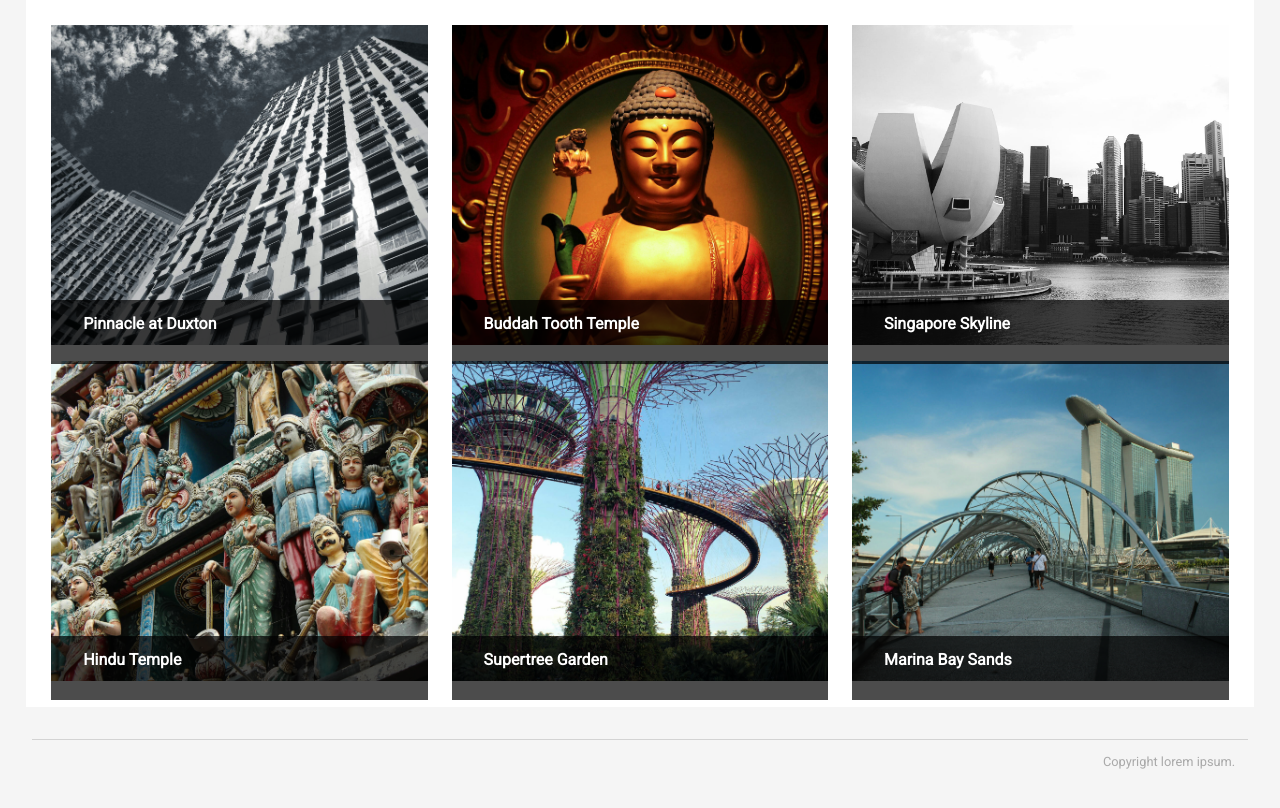
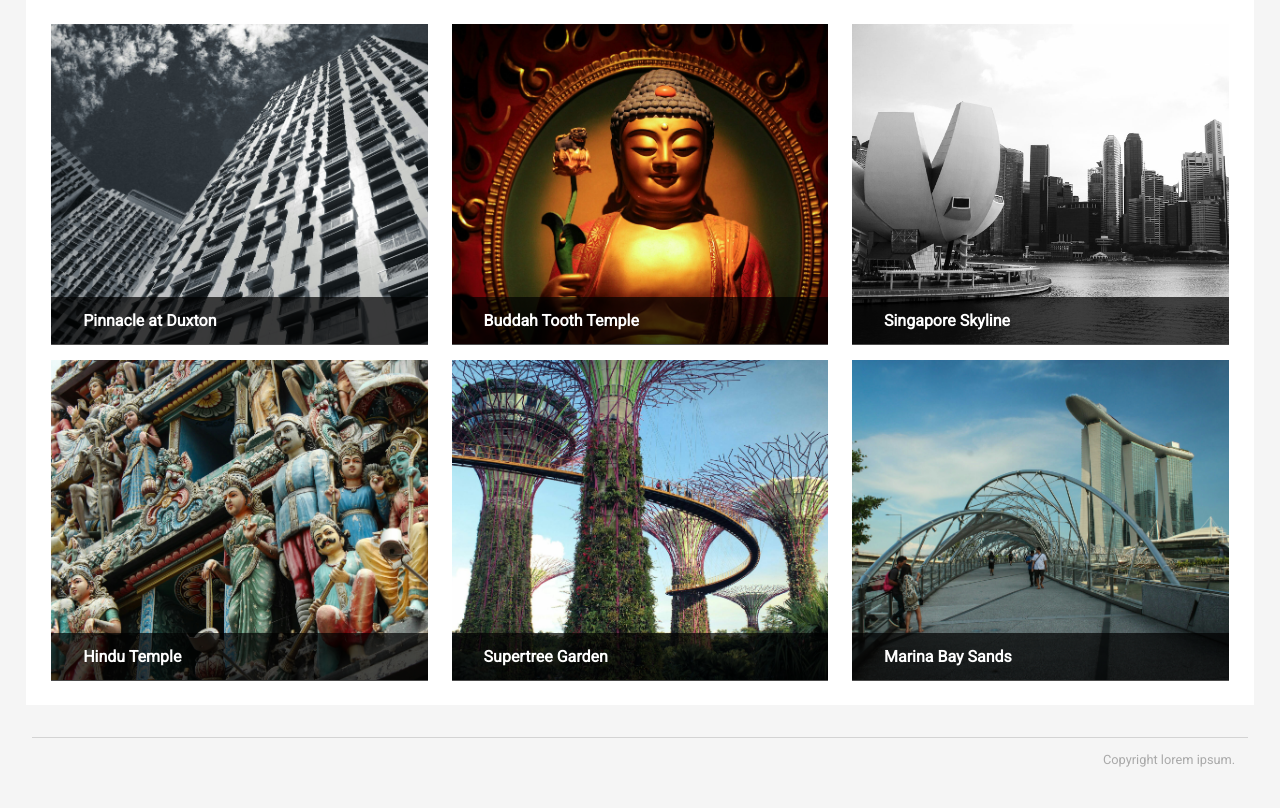
Before and after one commit to lennelov/singapore, a plain HTML site: page sights/sights.html in a window 1280 px wide. Shown: the part 206-1014 px from the top of the page. Drawn offline with Linux system fonts and the light colour scheme.

Commit message:
Update margin

```diff
--- a/sights/sights.html
+++ b/sights/sights.html
@@ -46,9 +46,9 @@
         <a href="pinnacle.html" class="sights-link">
           <figure class="sights-item">
             <img src="../images/pinnacle-large.jpg" alt="" />
-            <div class="sights-infobox">
+            <figcaption class="sights-infobox">
               <h2>Pinnacle at Duxton</h2>
-            </div>
+            </figcaption>
           </figure>
         </a>
       </li>
@@ -57,9 +57,9 @@
         <a href="pinnacle.html" class="sights-link">
           <figure class="sights-item">
             <img src="../images/buddah-large.jpg" alt="" />
-            <div class="sights-infobox">
+            <figcaption class="sights-infobox">
               <h2>Buddah Tooth Temple</h2>
-            </div>
+            </figcaption>
           </figure>
         </a>
       </li>
@@ -68,9 +68,9 @@
         <a href="pinnacle.html" class="sights-link">
           <figure class="sights-item">
             <img src="../images/skyline-large.jpg" alt="" />
-            <div class="sights-infobox">
+            <figcaption class="sights-infobox">
               <h2>Singapore Skyline</h2>
-            </div>
+            </figcaption>
           </figure>
         </a>
       </li>
@@ -79,9 +79,9 @@
         <a href="pinnacle.html" class="sights-link">
           <figure class="sights-item">
             <img src="../images/hindu-large.jpg" alt="" />
-            <div class="sights-infobox">
+            <figcaption class="sights-infobox">
               <h2>Hindu Temple</h2>
-            </div>
+            </figcaption>
           </figure>
         </a>
       </li>
@@ -90,9 +90,9 @@
         <a href="pinnacle.html" class="sights-link">
           <figure class="sights-item">
             <img src="../images/trees-large.jpg" alt="" />
-            <div class="sights-infobox">
+            <figcaption class="sights-infobox">
               <h2>Supertree Garden</h2>
-            </div>
+            </figcaption>
           </figure>
         </a>
       </li>
@@ -101,9 +101,9 @@
         <a href="" class="sights-link">
           <figure class="sights-item">
             <img src="../images/marina-large.jpg" alt="" />
-            <div class="sights-infobox">
+            <figcaption class="sights-infobox">
               <h2>Marina Bay Sands</h2>
-            </div>
+            </figcaption>
           </figure>
         </a>
       </li>
--- a/style.css
+++ b/style.css
@@ -131,7 +131,7 @@ header ul li a:hover {
 /* General Main Objects */
 main {
 	box-sizing: border-box;
-	margin: 2% 2% 1% 2%;
+	margin: 1.5rem 2% 1% 2%;
 	padding: 2% 2% 2% 2%;
 	background-color: white;
 }
@@ -396,9 +396,9 @@ footer small {
 }
 .sights-infobox {
 	position: relative;
-  bottom: 3em;
-  left: 0;
+	bottom: 3.1em;
   width: 100%;
+	height: 1em;
   background: rgba(0, 0, 0, 0.7);
   border-radius: 0 0 0 0;
   text-align:left;
```
